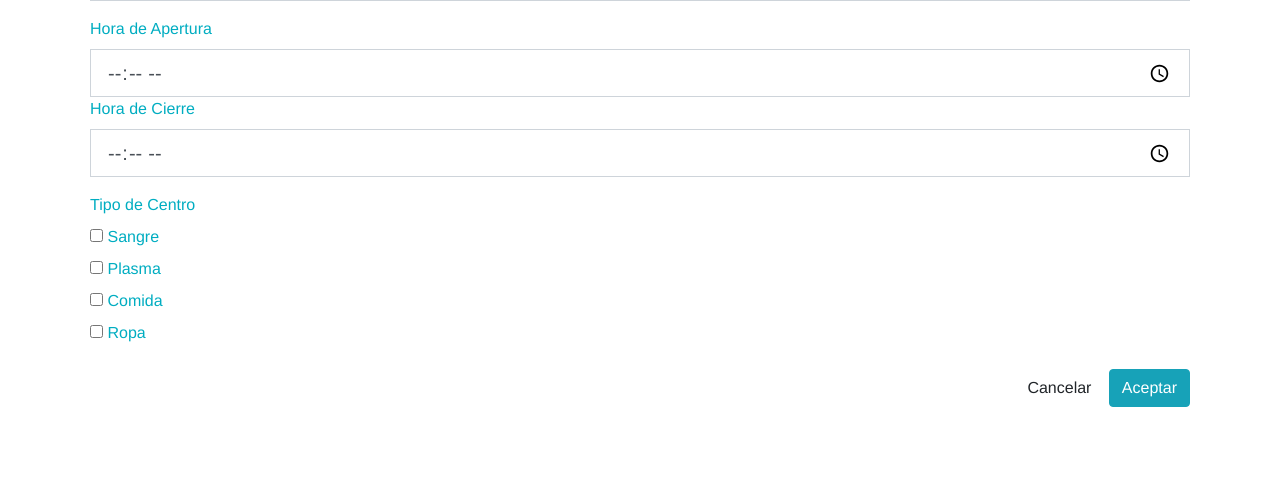
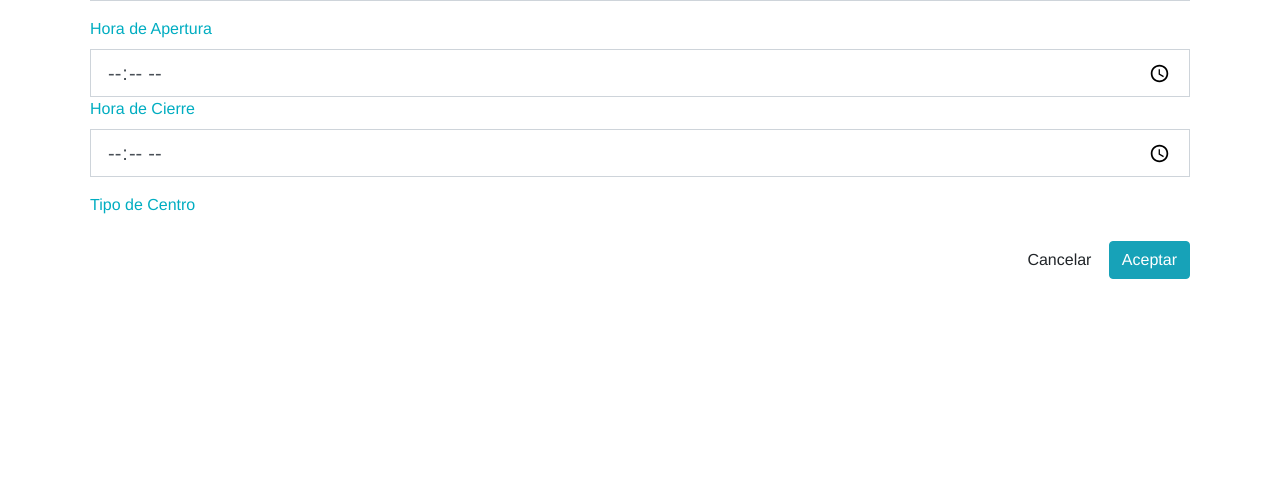
Before and after one commit to emanuelbas/donaciones-codvid19, a Flask app: template app/templates/centro_de_ayuda/crear_centro.html in a window 1280 px wide. Shown: the part 803-1302 px from the top of the page. After the commit the page ends 1082 px from the top, so only its background shows below. Run offline with Flask 2, Linux system fonts and the light colour scheme; the template is opened without the code that fills it: values that come from a table or form of the project are taken from there, others are empty; data comes from the database, SQL or seed files in the repository; some libraries are stand-ins or nearby versions.

Commit message:
Agrego checkboxes con tipo al alta de centro

```diff
--- a/app/templates/centro_de_ayuda/crear_centro.html
+++ b/app/templates/centro_de_ayuda/crear_centro.html
@@ -76,14 +76,10 @@
 
             <section class="form-group">
                 <label for="contenido"> Tipo de Centro </label><br>
-                <input type="checkbox" id="tipo1" name="tipo1" value="nombre_tipo_1">
-                <label for="vehicle1"> Sangre</label><br>
-                <input type="checkbox" id="tipo2" name="tipo2" value="nombre_tipo_2">
-                <label for="vehicle2"> Plasma</label><br>
-                <input type="checkbox" id="tipo3" name="tipo3" value="nombre_tipo_3">
-                <label for="vehicle3"> Comida</label><br>
-                <input type="checkbox" id="tipo4" name="tipo4" value="nombre_tipo_4">
-                <label for="vehicle4"> Ropa</label><br>
+                {% for tag in tipos %}
+                <input type="checkbox" id="cb{{tag.id}}" name="tipos" value="{{tag.id}}">
+                <label for="cb{{tag.id}}"> {{tag.nombre}}</label><br>
+                {% endfor %}
             </section>
 
 
```
Also changed, not shown: app/resources/centros_de_ayuda.py (+5 -3 lines).
